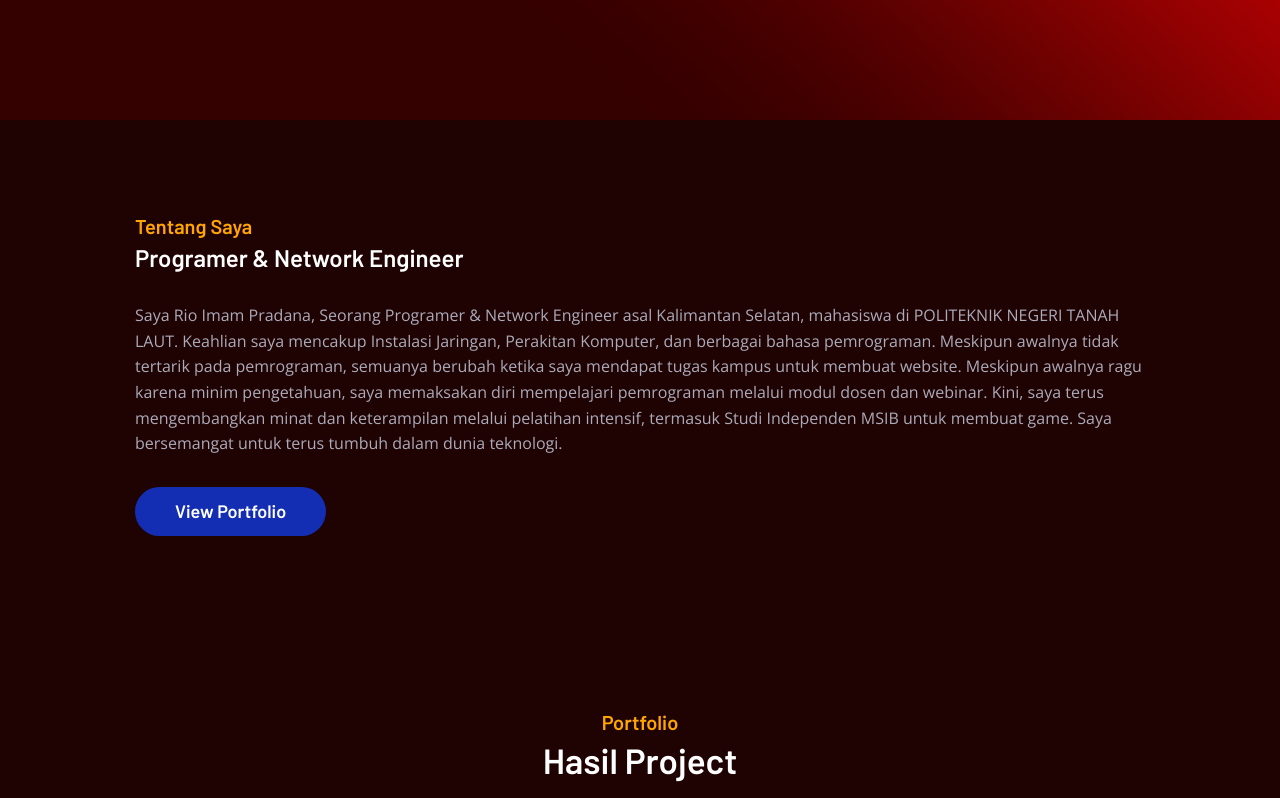
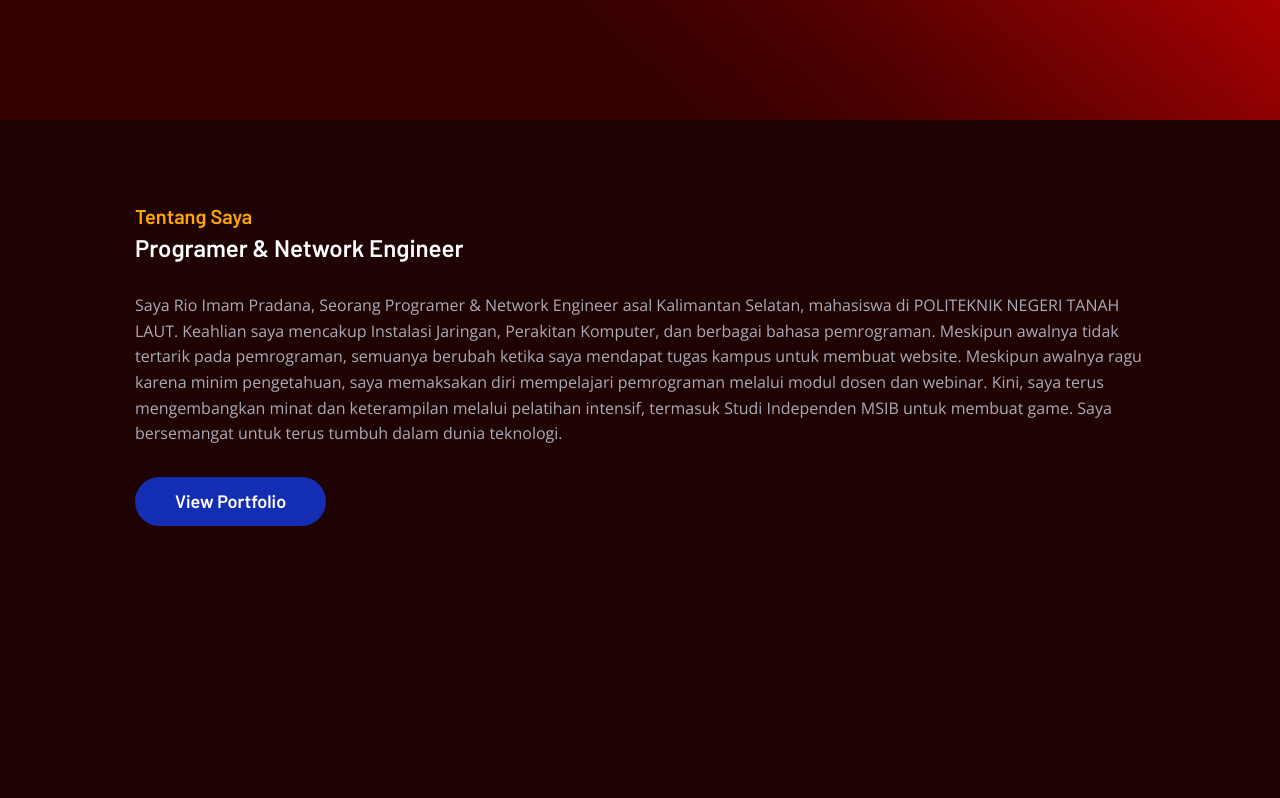
Before and after one commit to Xeyn701/Poject-Portofolio, a plain HTML site: page index.html in a window 1280 px wide. Shown: the part 680-1478 px from the top of the page. Drawn offline with nearby package versions, Linux system fonts and the light colour scheme.

Commit message:
Update style.css

```diff
--- a/style.css
+++ b/style.css
@@ -629,12 +629,16 @@ textarea.kontak-input {
     font-size: 6rem;
   }
 
-  .tentang { padding-block: 90px; }
+  .tentang {
+    padding-block: 8rem;
+    margin-block-end: 12rem;
+  }
 
   .tentang .container {
     grid-template-columns: 1fr 1fr;
     align-items: center;
   }
+
 
   .abs-img,
   .abs-icon {
```
